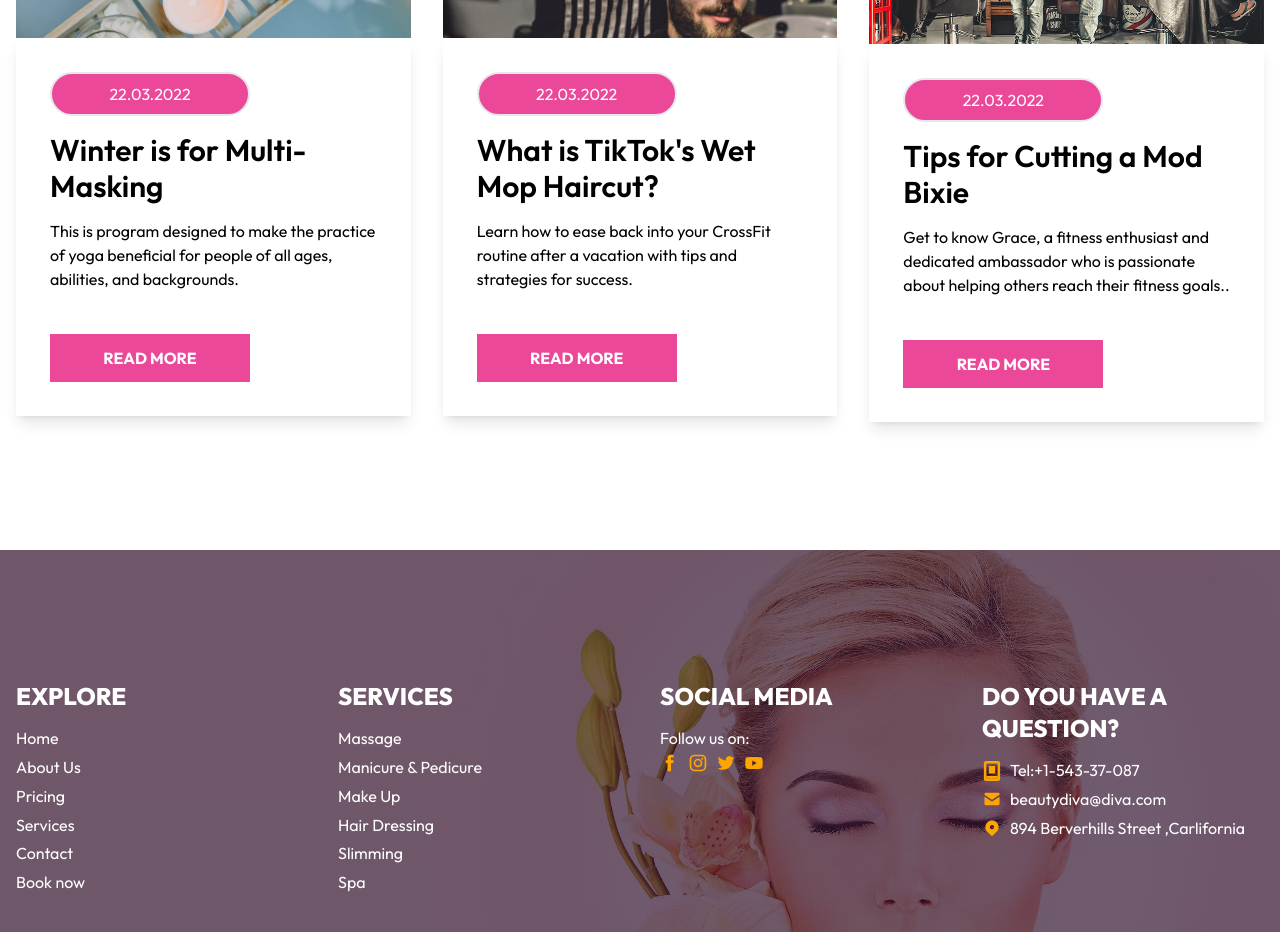
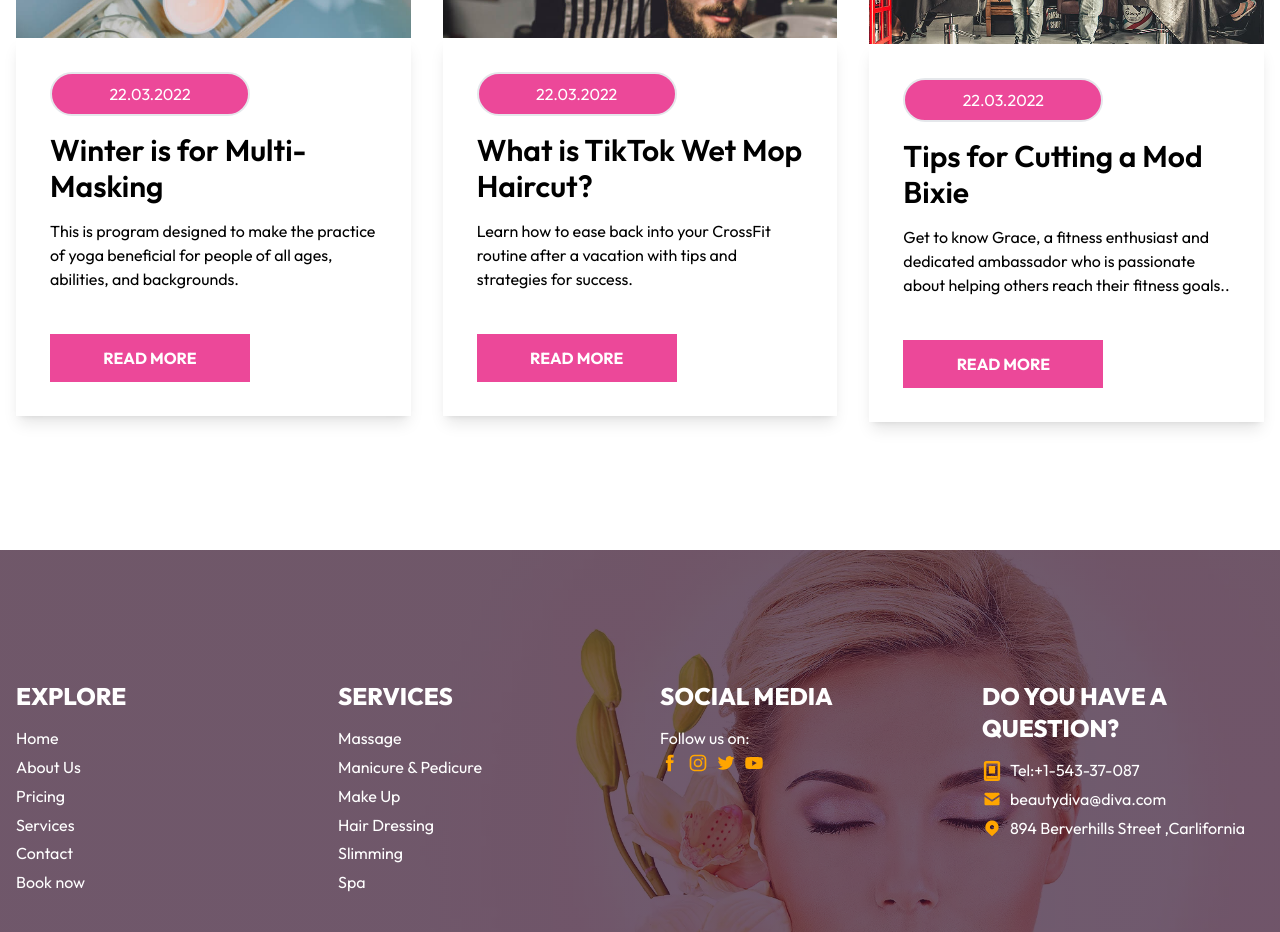
Before and after one commit to dascomsoft/beauty, a Next.js app: page / in a window 1280 px wide. Shown: the part 4820-5752 px from the top of the page. Built offline with nearby package versions, Linux system fonts and the light colour scheme.

Commit message:
blog page modification

```diff
--- a/app/blog/page.tsx
+++ b/app/blog/page.tsx
@@ -57,7 +57,7 @@ function blog() {
                                 <div className="blog-detail">
                                     <Image src={blog2} alt='blog picture' />
                                     <div className="blog-text bg-stone-100 p-10">
-                                        <h2 className="text-2xl font-semibold py-9">What is TikTok's Wet Mop Haircut?</h2>
+                                        <h2 className="text-2xl font-semibold py-9">What is TikTok Wet Mop Haircut?</h2>
                                         <p>Passion is the driving force behind our gym team members. They have a genuine love for fitness and a deep-rooted desire to inspire and motivate others. Their contagious enthusiasm creates a positive and energizing atmosphere within our gym</p>
                                     </div>
                                 </div>
--- a/app/page.tsx
+++ b/app/page.tsx
@@ -398,7 +398,7 @@ const page = () => {
                             <Image src={blog2} alt='blog picture' />
                             <div className='shadow-lg border-2 border-white p-8'>
                                 <h3 className="px-2 py-2 text-center rounded-full  bg-pink-500 text-white  border-2 border-whiteblock w-auto max-w-[200px] ">22.03.2022</h3>
-                                <h2 className="text-3xl font-semibold mt-4">What is TikTok's Wet Mop Haircut?</h2>
+                                <h2 className="text-3xl font-semibold mt-4">What is TikTok Wet Mop Haircut?</h2>
                                 <p className="py-[15px]">Learn how to ease back into your CrossFit routine after a vacation with tips and strategies for success.</p>
                                 <Link href="/blog" className="block w-auto max-w-[200px] font-bold   bg-pink-500 transition duration-500 ease-in-out  hover:bg-red-600 text-white text-center py-3 px-4 mt-7">READ MORE</Link>
                             </div>
```
